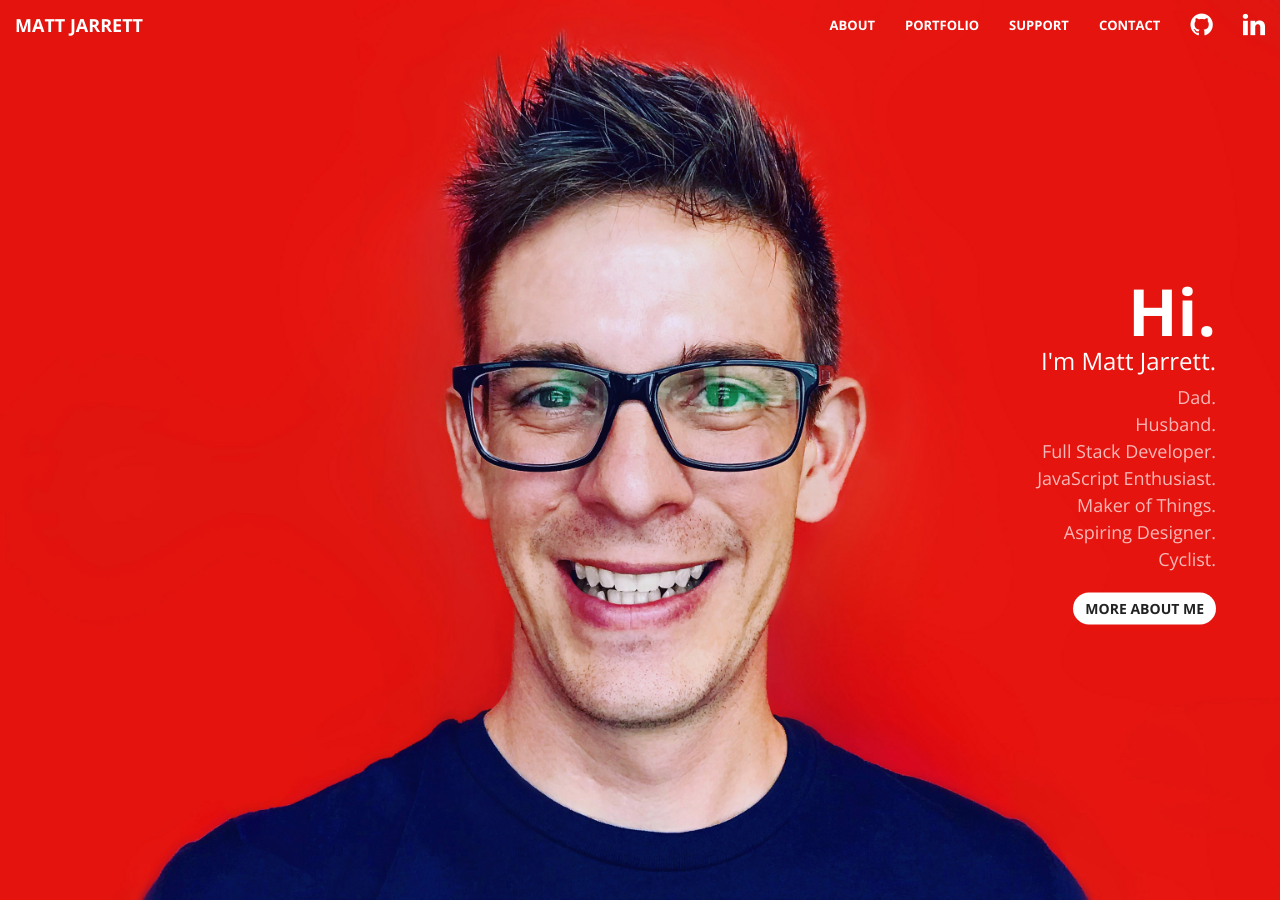
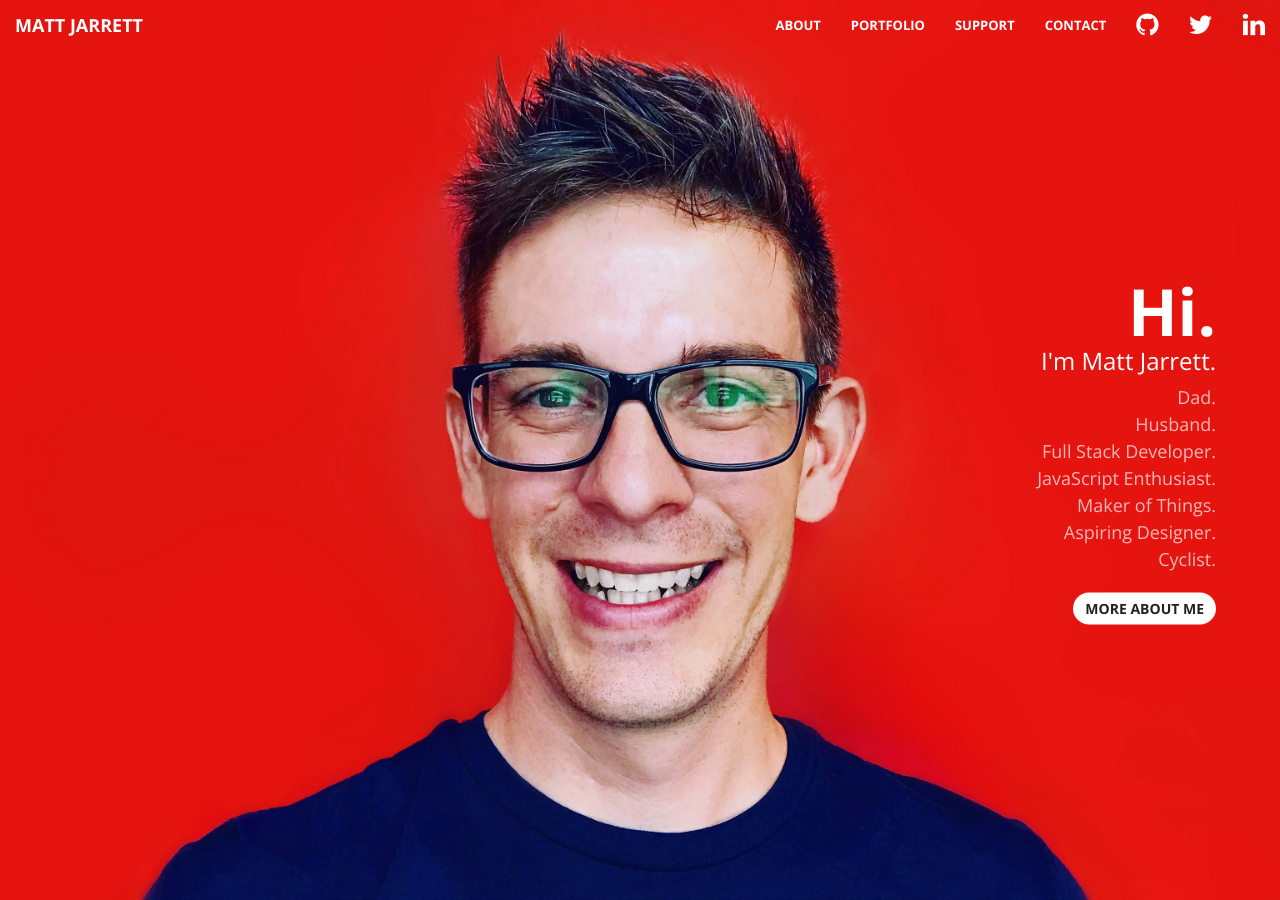
Before and after one commit to cujarrett/cujarrett.github.io, a Jekyll site: the page built from index.html, in a window 1280 px wide and 900 px high. Built offline with Jekyll 4.4.1, drawn with Linux system fonts in a browser that asks for light colours; Markdown is read by kramdown in place of the engine named in the settings.

Commit message:
feat: adds twitter in nav bar

```diff
--- a/_includes/nav.html
+++ b/_includes/nav.html
@@ -30,6 +30,9 @@
           <a style="padding-top:12px;" href="https://github.com/cujarrett"><i class="fa fa-2x fa-github ext-primary"></i></a>
         </li>
         <li>
+          <a style="padding-top:12px;" href="https://twitter.com/cujarrett"><i class="fa fa-2x fa-twitter ext-primary"></i></a>
+        </li>
+        <li>
           <a style="padding-top:12px;" href="https://www.linkedin.com/in/matt-jarrett-303a75144/"><i class="fa fa-2x fa-linkedin ext-primary"></i></a>
         </li>
       </ul>
```
